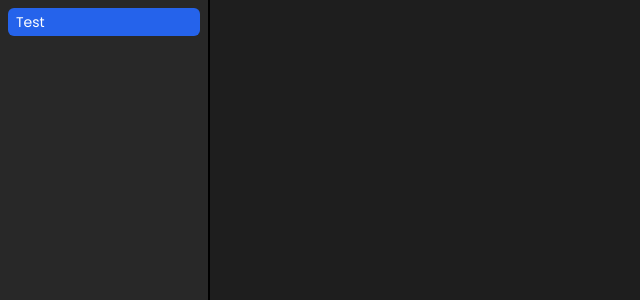
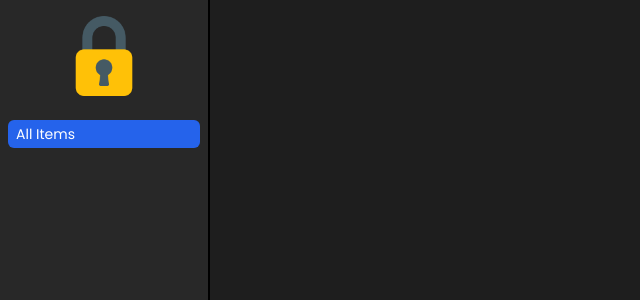
Before and after one commit to LaupWing/password_manager, a React (Create React App) app: page / in a window 1280 px wide. Shown: the top 300 px of the page, without its empty margins (0-640 px from the left). Built offline with nearby package versions, Linux system fonts and the light colour scheme.

Commit message:
added react router dom

```diff
--- a/package.json
+++ b/package.json
@@ -13,6 +13,7 @@
     "@types/react-dom": "^17.0.3",
     "react": "^17.0.2",
     "react-dom": "^17.0.2",
+    "react-router-dom": "^5.2.0",
     "react-scripts": "4.0.3",
     "typescript": "^4.2.4",
     "web-vitals": "^1.1.1"
--- a/src/Nav/Nav.tsx
+++ b/src/Nav/Nav.tsx
@@ -1,8 +1,11 @@
+import LogoImage from '../assets/lock.png'
+
 const Nav =  function() {
    return (
       <div className="h-full bg-black-light border-r-2 border-black">
+         <img src={LogoImage} alt="logo" className="w-20 m-auto my-4"/>
          <ul className="text-white text-sm p-2">
-            <li className="w-48 p-2 py-1 bg-blue-600 rounded-md">Test</li>
+            <li className="w-48 p-2 py-1 bg-blue-600 rounded-md">All Items</li>
          </ul>
       </div>
    );
```
Also changed, not shown: 1 other file (tests, documents, lock files or other folders).
